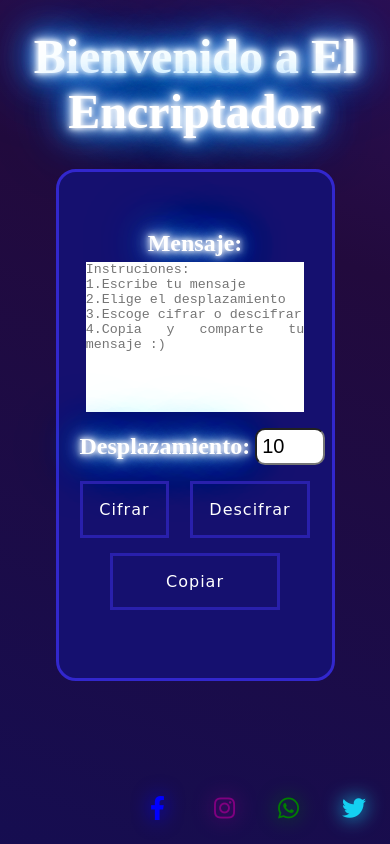
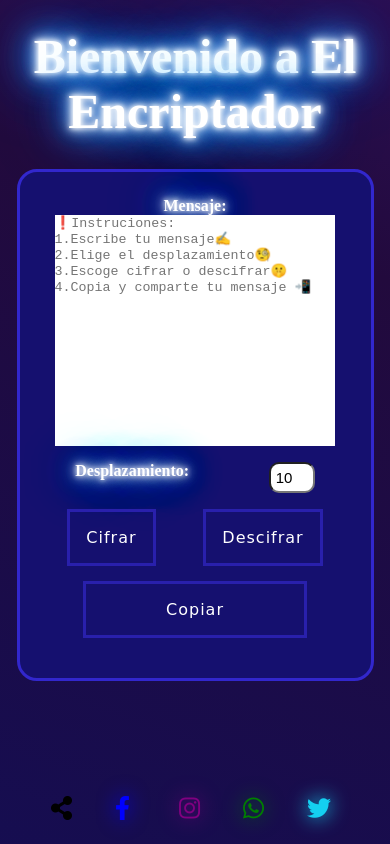
Before and after one commit to nicolmendoza/LIM016-CesarCipher, a website with bundled scripts: page src/index.html in a window 390 px wide. Built offline with nearby package versions, Linux system fonts and the light colour scheme; a web font is replaced by a local one.

Commit message:
actualizaciones

```diff
--- a/src/index.html
+++ b/src/index.html
@@ -5,7 +5,7 @@
   <meta charset="utf-8">
   <meta name="viewport" content="width=device-width, user-scalable=no, initial-scale=1.0, maximum-scale=1.0, minimum-scale=1.0">
 
-  <title>Caesar Cipher</title>
+  <title>El Encriptador</title>
   <link rel="stylesheet" href="style.css"/>
   <link href="https://fonts.googleapis.com/css2?family=Dancing+Script&display=swap" rel="stylesheet">
   <link rel="stylesheet" href="https://use.fontawesome.com/releases/v5.15.4/css/all.css"
@@ -27,7 +27,7 @@
           <label>Mensaje:</label>
           <textarea rows="10" cols="40" id="mensaje" placeholder=
 
-          "Instruciones:&#13;&#10;1.Escribe tu mensaje&#13;&#10;2.Elige el desplazamiento&#13;&#10;3.Escoge cifrar o descifrar&#13;&#10;4.Copia y comparte tu mensaje :)"
+          "❗Instruciones:&#13;&#10;1.Escribe tu mensaje✍&#13;&#10;2.Elige el desplazamiento🧐&#13;&#10;3.Escoge cifrar o descifrar🤫&#13;&#10;4.Copia y comparte tu mensaje 📲"
 
 
           ></textarea>
@@ -58,10 +58,12 @@
     <footer>
       <div id="footer">
         <div id="parrafo">
-        <p>Creado por Nicol Mendoza/Laboratorian</p>
+        <p>Creado por Nicol Mendoza/Laboratorian<i class="fas fa-heart"></i></p>
       </div>
         <div id="enlaces">
 
+
+          <a target="_blank"><i class="fas fa-share-alt"></i></a>
           <a href="https://www.facebook.com/" target="_blank"><i class="fab fa-facebook-f"></i></a>
           <a href="https://www.instagram.com/" target="_blank"><i class="fab fa-instagram"></i></a>
           <a href="https://web.whatsapp.com/" target="_blank"><i class="fab fa-whatsapp"></i></a>
--- a/src/style.css
+++ b/src/style.css
@@ -117,7 +117,7 @@ border-radius: 20px;
   flex-direction: column;
   justify-content: center;
   width: 100%;
-  height: 80%;
+  height: 90%;
 
 }
 
@@ -126,6 +126,7 @@ border-radius: 20px;
   flex-direction: column;
   justify-content: center;
   align-items: center;
+  height: 100%;
 
 
 }
@@ -194,7 +195,7 @@ button{
 
 
 
-#enviar , #descifrar{
+#enviar , #descifrar , #parrafo{
 
 padding: 1rem 1rem;
 color: #fff;
@@ -236,14 +237,15 @@ border: none;
   display: flex;
   width: 100vw;
   align-items: center;
-  justify-content: flex-end;
+  justify-content: space-between;
 
 }
 
 #parrafo{
-  font-family: 'Dancing Script', cursive;
-font-size: 1rem;
+  font-family: 'Iceland', cursive;font-size: 1rem;
 justify-content: center;
+letter-spacing: 2px;
+font-size: 0.8rem;
 }
 
 #enlaces{
@@ -284,7 +286,9 @@ transition: all .4s;
   filter: drop-shadow(0px 0px 10px  rgb(20, 208, 241));
 }
 
-
+.fa-heart{
+  color: red;
+}
 
 
 @media (max-width:900px) {
@@ -306,4 +310,33 @@ transition: all .4s;
   #parrafo{
     display: none;
   }
+
+
+  #footer{
+    justify-content: center;
+  }
+
+  #enlaces{
+    justify-content: center;
+  }
+
     }
+
+    @media (max-width:400px) {
+      #container{
+        width: 90%;
+        height: 60%;
+      }
+
+label{
+font-size: 1rem;
+margin: 0;
+}
+input[type="number"]{
+  font-size: 15px;
+  width: 2rem;
+  padding: 5px;
+
+}
+
+    }
```
